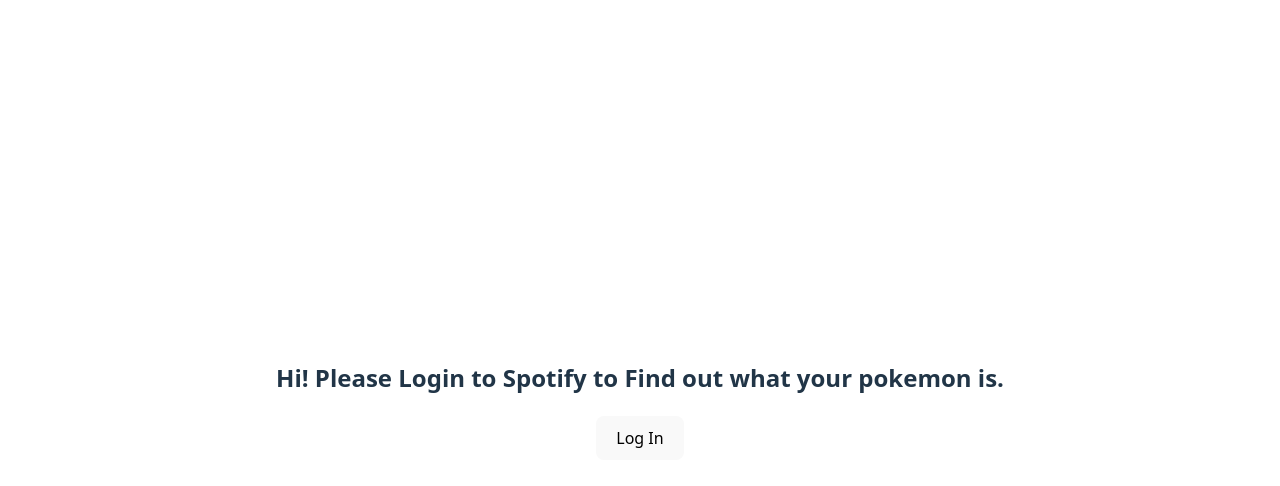
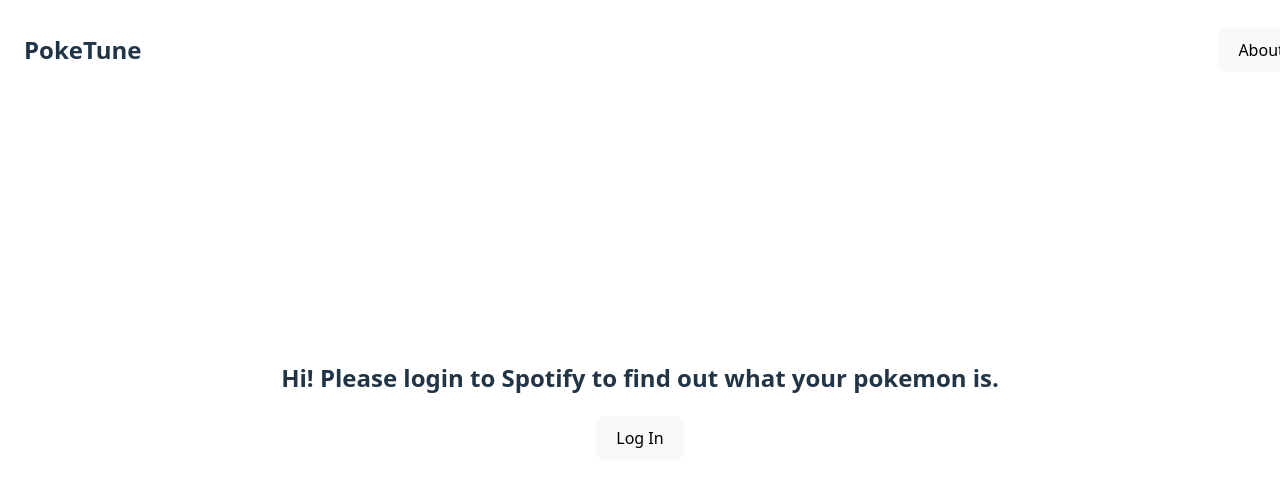
Before and after one commit to venetialiu/poketune, a React (Vite) app in the folder frontend/: page / in a window 1280 px wide. Shown: the top 486 px of the page. Built offline with nearby package versions, Linux system fonts and the light colour scheme.

Commit message:
update frontend UI

```diff
--- a/frontend/index.html
+++ b/frontend/index.html
@@ -4,7 +4,7 @@
     <meta charset="UTF-8" />
     <link rel="icon" type="image/svg+xml" href="/vite.svg" />
     <meta name="viewport" content="width=device-width, initial-scale=1.0" />
-    <title>pokematch</title>
+    <title>Poketune</title>
   </head>
   <body>
     <div id="root"></div>
--- a/frontend/src/App.jsx
+++ b/frontend/src/App.jsx
@@ -6,11 +6,13 @@ import './App.css'
 import About from './components/About/About'
 import Auth from './components/Auth/Auth'
 import Show from './components/Show/Show'
+import Navbar from './components/Navbar/Navbar'
 
 
 function App() {
   const [currentUser, setCurrentUser] = useState(null);
   const [isLoading, setIsLoading] = useState(true);
+  const [showAbout, setShowAbout] = useState(false);
 
   // TBD:
   // Rehydrate user from localStorage so Google login persists across reloads
@@ -20,6 +22,7 @@ function App() {
   return (
     <>
       <UserContext.Provider value={{ currentUser, setCurrentUser, isLoading }}>
+        <Navbar onShowAbout={() => setShowAbout(true)}/>
         <Router>
           <Routes>
             {/* auth (login) is the first page users land on */}
@@ -27,8 +30,9 @@ function App() {
             <Route path="/auth" element={<Auth/>} />
             <Route path="/about" element={<About />} />
             <Route path="/show" element={<Show />} />
-            {/* to add: unique meeting page routes to ID */}
           </Routes>
+          {/* About Popup Modal */}
+          {showAbout && <About onClose={() => setShowAbout(false)} />}
         </Router>
       </UserContext.Provider>
     </>
--- /dev/null
+++ b/frontend/src/components/About/About.css
@@ -0,0 +1,15 @@
+.modal-overlay {
+  position: fixed;
+  inset: 0;
+  background: rgba(0,0,0,0.6);
+  display: flex;
+  justify-content: center;
+  align-items: center;
+}
+
+.modal {
+  background: white;
+  padding: 2rem;
+  border-radius: 10px;
+  width: 400px;
+}
--- a/frontend/src/components/About/About.jsx
+++ b/frontend/src/components/About/About.jsx
@@ -1,9 +1,16 @@
 import { useState, useEffect } from 'react';
+import './About.css'
 
-const About = () => {
+const About = ({onClose}) => {
 
     return(
-        <h1>TBD</h1>
+        <div className="modal-overlay">
+            <div className="modal">
+                <h2>About PokeTune</h2>
+                <p>This app matches you with a Pokémon based on your Spotify tastes.</p>
+                <button onClick={onClose}>close</button>
+            </div>
+        </div>
 
     )
 
--- a/frontend/src/components/Auth/Auth.jsx
+++ b/frontend/src/components/Auth/Auth.jsx
@@ -11,7 +11,7 @@ const Auth = () => {
 
     return(
         <>
-            <h2>Hi! Please Login to Spotify to Find out what your pokemon is.</h2>
+            <h2>Hi! Please login to Spotify to find out what your pokemon is.</h2>
             <button onClick={handleClick}>Log In</button>
         </>
     )
--- /dev/null
+++ b/frontend/src/components/Navbar/Navbar.css
@@ -0,0 +1,15 @@
+.navbar {
+  position: fixed;
+  top: 0;
+  left: 0;
+  width: 100%;
+
+  background-color: white;
+  padding: 12px 24px;
+
+  display: flex;
+  justify-content: space-between;
+  align-items: center;
+
+  z-index: 999;
+}
--- /dev/null
+++ b/frontend/src/components/Navbar/Navbar.jsx
@@ -0,0 +1,17 @@
+import { useState, useEffect } from 'react';
+import './Navbar.css'
+
+const Navbar = ({ onShowAbout }) => {
+
+    return(
+        <div className="navbar">
+            <h2>PokeTune</h2>
+            <button className="about" onClick={onShowAbout}>About</button>
+        </div>
+
+
+    )
+
+}
+
+export default Navbar;
```
Also changed, not shown: 1 other file (tests, documents, lock files or other folders).
